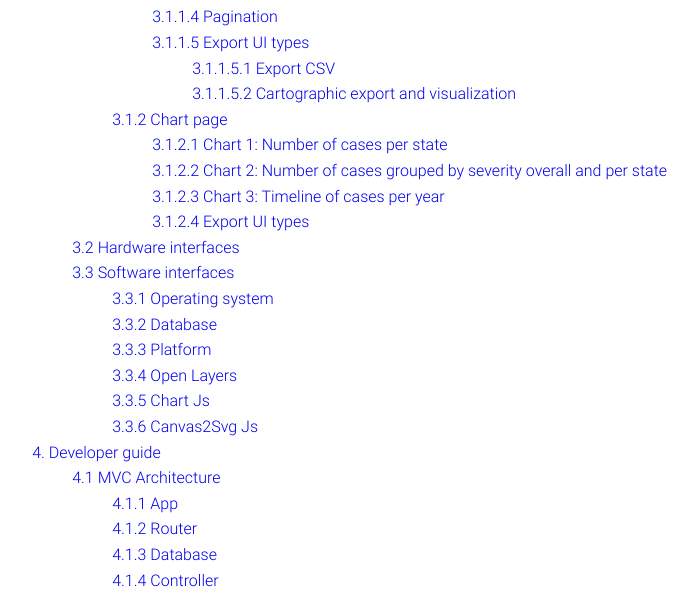
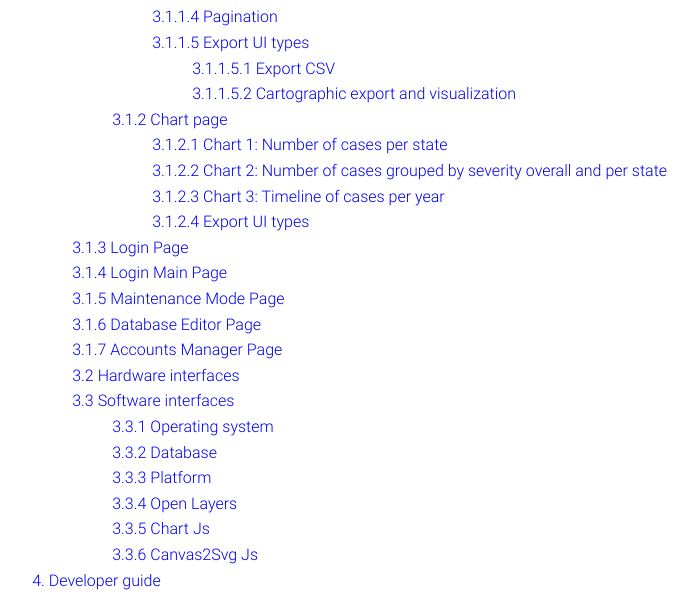
Before and after one commit to gabidiac11/AcS_tw_project, a PHP site: page /Views/Report.php in a window 1280 px wide. Shown: the part 869-1466 px from the top of the page, without its empty margins (251-949 px from the left). Run offline with PHP 8.4, Linux system fonts and the light colour scheme.

Commit message:
Added last Report part.

```diff
--- a/Views/Report.php
+++ b/Views/Report.php
@@ -102,6 +102,22 @@
 
                         </ol>
                     </li>
+                    <!-- LOGIN PAGE -->
+                    <li><a href="#adminLoginPanel"><span>3.1.3 </span>Login Page</a>
+                    </li>
+                    <!-- LOGIN MAIN PAGE -->
+                    <li><a href="#LoginPageMainPage"><span>3.1.4 </span>Login Main Page</a>
+                    </li>
+                    <!-- MAINTENANCE MODE PAGE -->
+                    <li><a href="#LoginMaintenanceMode"><span>3.1.5 </span>Maintenance Mode Page</a>
+                    </li>
+                    <!-- Database Editor PAGE -->
+                    <li><a href="#LoginDatabaseEditor"><span>3.1.6 </span>Database Editor Page</a>
+                    </li>
+                    <!-- Account Manager PAGE -->
+                    <li><a href="#LoginAccountsManager"><span>3.1.7 </span>Accounts Manager Page</a>
+                    </li>
+            </li>
 
                     <!-- 3. OTHER -->
                     <li><a href="#extIntReqHardware"><span>3.2 </span>Hardware interfaces</a></li>
@@ -705,6 +721,15 @@
                     your token.</p>
                 <img src="/assets/images/report/admin-database-add.png" height="75%" width="75%"
                      alt="Admin Panel Main Page">
+                <p>With editor mode, you put the row's ID and you will get into the editor menu. It's a usefull function in case
+                you added something wrong.</p>
+                <img src="/assets/images/report/admin-edit.png" height="75%" width="75%"
+                     alt="Admin Panel Main Page">
+                <p>With ID Remover you can remove any ID existent in the database. With Range ID function you can select a minimum, and
+                a maximum and all values between that will get added.</p>
+                <img src="/assets/images/report/admin-remove.png" height="75%" width="75%"
+                     alt="Admin Panel Main Page">
+
             </section>
             <section id="LoginAccountsManager">
                 <h3><span>3.1.6 </span> Accounts Manager Page</h3>
```
Also changed, not shown: assets/images/report/admin-edit.png (added), assets/images/report/admin-remove.png (added).
